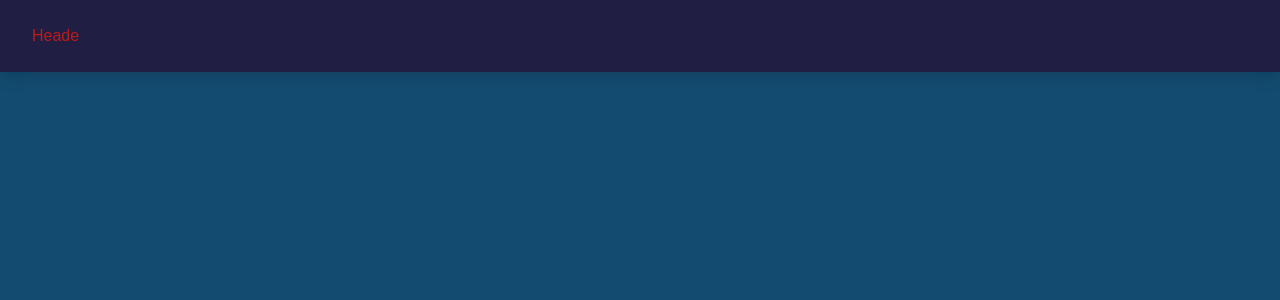
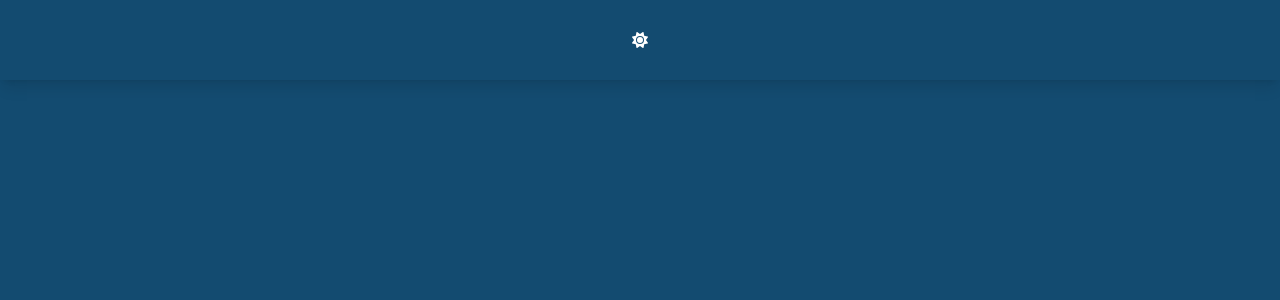
Before and after one commit to vinsdesign/Weather-Vue-3, a Vue app: page / in a window 1280 px wide. Shown: the top 300 px of the page. Built offline with nearby package versions, Linux system fonts and the light colour scheme; a web font is replaced by a local one.

Commit message:
fix: install fontawesome icon

```diff
--- a/package.json
+++ b/package.json
@@ -9,7 +9,9 @@
     "preview": "vite preview"
   },
   "dependencies": {
+    "@fortawesome/fontawesome-svg-core": "^6.6.0",
     "@fortawesome/free-solid-svg-icons": "^6.6.0",
+    "@fortawesome/vue-fontawesome": "^3.0.8",
     "vue": "^3.4.29",
     "vue-router": "^4.3.3"
   },
--- a/src/components/SiteNavigation.vue
+++ b/src/components/SiteNavigation.vue
@@ -1,9 +1,11 @@
 <template>
-  <header class="sticky top-0 bg-dark shadow-lg">
+  <header class="sticky top-0 shadow-lg">
     <nav
-      class="container flex flex-col sm:flex-row items-center gap-4 text-white py-6"
+      class="container flex flex-col sm:flex-row items-center gap-4 text-white py-8"
     >
-      <h1 class="text-red-700">Heade</h1>
+      <div class="flex justify-center items-center gap-3 flex-1">
+        <font-awesome-icon icon="fa-solid fa-sun text-2xl" />
+      </div>
     </nav>
   </header>
 </template>
--- a/src/main.js
+++ b/src/main.js
@@ -3,10 +3,22 @@ import "./index.css";
 import { createApp } from "vue";
 import App from "./App.vue";
 import router from "./router";
-/* import the fontawesome solid */
-// import { library } from "@fortawesome/free-solid-svg-icons";
+
+/* import the fontawesome core */
+import { library } from "@fortawesome/fontawesome-svg-core";
+
+/* import specific icons */
+import { faSun } from "@fortawesome/free-solid-svg-icons";
+
+/* import font awesome icon component */
+import { FontAwesomeIcon } from "@fortawesome/vue-fontawesome";
+
+/* add icons to the library */
+library.add(faSun);
+
 const app = createApp(App);
 
+app.component("font-awesome-icon", FontAwesomeIcon);
 app.use(router);
 
 app.mount("#app");
--- a/tailwind.config.js
+++ b/tailwind.config.js
@@ -6,7 +6,7 @@ export default {
       colors: {
         primary: "#134B70",
         secondary: "#508C9B",
-        light: "#508C9B",
+        light: "#EEEEEE",
         dark: "#201E43",
       },
       fontFamily: {
```
Also changed, not shown: 1 other file (tests, documents, lock files or other folders).
